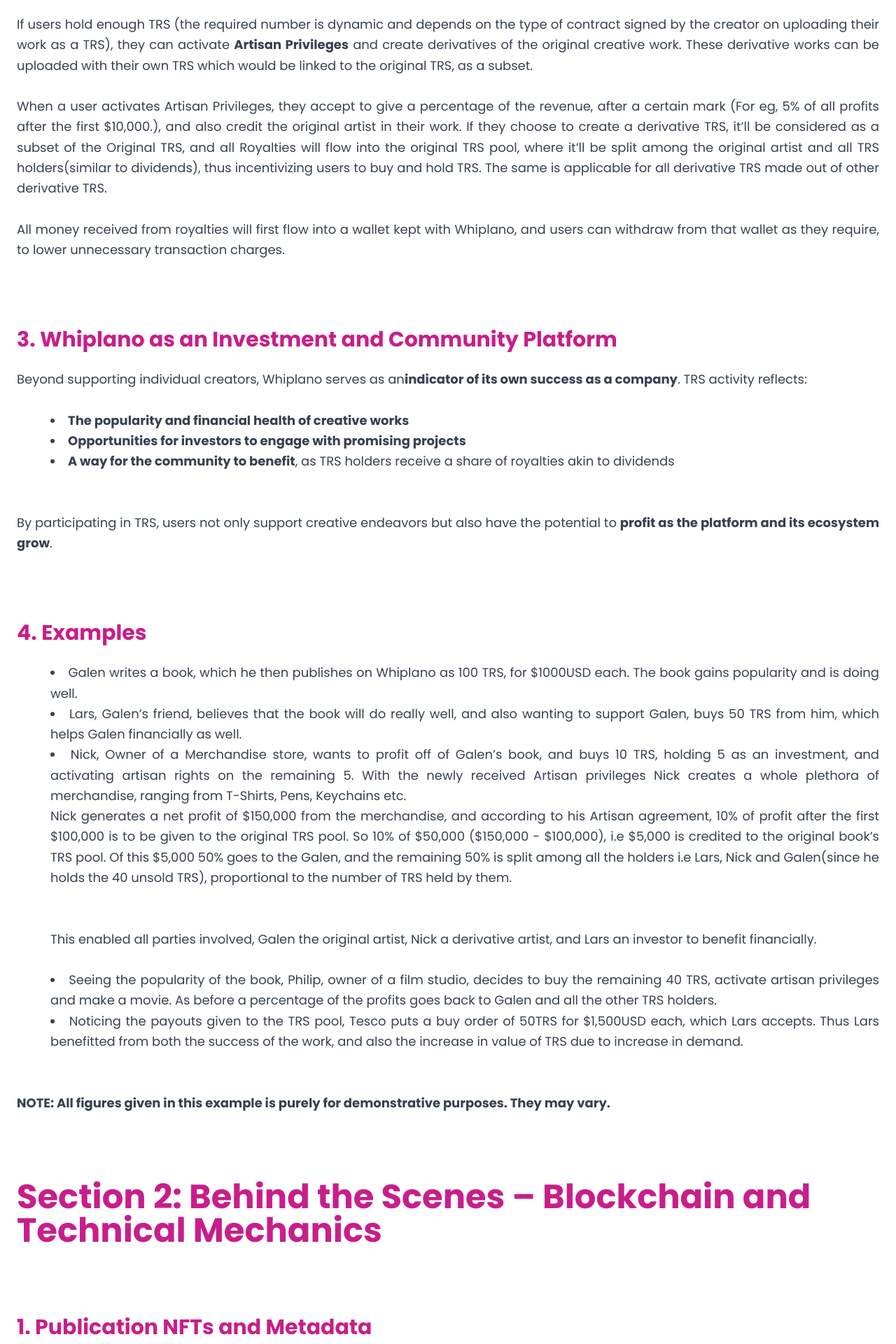
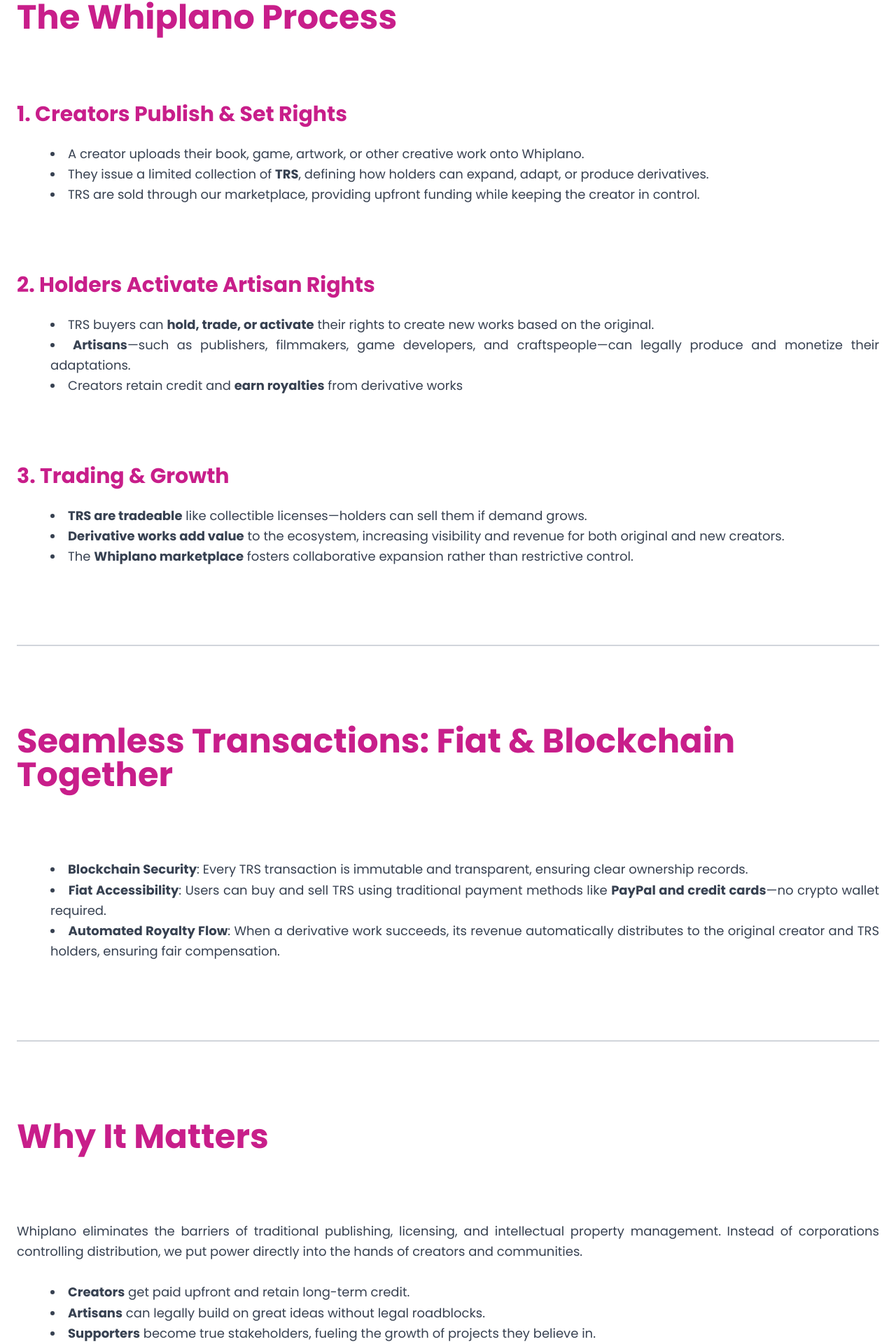
Before and after one commit to GalenGoodwick/whiplano-web, a Next.js app: page /how-it-works in a window 1280 px wide. Shown: the part 852-2772 px from the top of the page at 70% size. Built offline with nearby package versions, Linux system fonts and the light colour scheme.

Commit message:
Changed the contents of how it works

```diff
--- a/src/components/how-it-work-text/index.tsx
+++ b/src/components/how-it-work-text/index.tsx
@@ -5,201 +5,103 @@
     return (
         <section className="py-12 bg-white">
             <div className="container mx-auto flex flex-col gap-[6rem] px-6">
-        <h1 className="text-5xl font-extrabold  text-[#C81E8A]">Section 1: User Guide – Engaging with Whiplano</h1>
-        {/*1. Creating and Holding TRS*/}
+                <h1 className="text-5xl font-extrabold  text-[#C81E8A]">Empowering Creativity, Expanding Opportunity</h1>
                 <div className="flex flex-col  ">
-            <h2 className="text-3xl font-extrabold  mb-6 text-[#C81E8A]">1. Creating and Holding TRS</h2>
                     <p className="text-lg leading-relaxed text-gray-700 md:text-justify">
-            Users can engage with intellectual property on Whiplano by
-            acquiring <strong>Tradable Right Seeds(TRS)</strong>. They are digital assets
-            that function like shares in creative works, which allows holders to :
+                        <b>Whiplano</b> is revolutionizing creative ownership by transforming intellectual property rights into dynamic, tradeable assets. We provide a decentralized system where creators, artisans, and supporters collaborate freely—without corporate gatekeepers.
 
                         <br /><br />
 
+                        At the heart of our system are <b>Tradable Seed Rights (TRS)</b>—a new way to distribute, expand, and commercialize creative works. TRS enable creators to divide and sell expansion and production rights like NFTs, but without the volatility of traditional crypto markets. Our unique technology bridges blockchain security with fiat accessibility, ensuring anyone can participate, no matter their technical background.
+                    </p>
+                </div>
+
+                <hr className=" border-t-2 border-gray-300 my-4" />
+
+                <h1 className="text-5xl font-extrabold  text-[#C81E8A]">The Whiplano Process
+                </h1>
+                {/*1. Creators Publish & Set Rights*/}
+                <div className="flex flex-col ">
+                    <h2 className="text-3xl font-extrabold mb-6 text-[#C81E8A]">1. Creators Publish & Set Rights</h2>
+                    <p className="text-lg leading-relaxed text-gray-700 md:text-justify">
                         <ul className="list-disc list-inside pl-[3rem]">
-                <li><strong>Invest in Creative Works</strong>, as a potential financial asset, anticipating and increase in value as the project gains traction and becomes popular.</li>
-                <li><strong>Trade TRS</strong> on the marketplace with other users similar to how Stocks are traded on Stock Exchanges</li>
-                <li><strong>Activate Artisan Privileges</strong>, By holding the required amount of TRS, unlocking the ability to create and monetize off of derivative works.</li>
+                            <li>A creator uploads their book, game, artwork, or other creative work onto Whiplano.</li>
+                            <li>They issue a limited collection of <b>TRS</b>, defining how holders can expand, adapt, or produce derivatives.</li>
+                            <li>TRS are sold through our marketplace, providing upfront funding while keeping the creator in control.</li>
+                        </ul>
+                    </p>
+                </div>
+
+                {/*2. Holders Activate Artisan Rights*/}
+                <div className="flex flex-col ">
+                    <h2 className="text-3xl font-extrabold mb-6 text-[#C81E8A]">2. Holders Activate Artisan Rights</h2>
+                    <p className="text-lg leading-relaxed text-gray-700 md:text-justify">
+
+                        <ul className="list-disc list-inside pl-[3rem]">
+                            <li>TRS buyers can <b>hold, trade, or activate</b> their rights to create new works based on the original.</li>
+                            <li><b>Artisans</b>—such as publishers, filmmakers, game developers, and craftspeople—can legally produce and monetize their adaptations.</li>
+                            <li>Creators retain credit and <b>earn royalties</b> from derivative works</li>
+                        </ul>
+                    </p>
+                </div>
+
+                {/*3. Trading & Growth*/}
+                <div className="flex flex-col ">
+                    <h2 className="text-3xl font-extrabold mb-6 text-[#C81E8A]">3. Trading & Growth</h2>
+                    <p className="text-lg leading-relaxed text-gray-700 md:text-justify">
+                        <ul className="list-disc list-inside pl-[3rem]">
+                            <li><b>TRS are tradeable</b> like collectible licenses—holders can sell them if demand grows.</li>
+                            <li><b>Derivative works add value</b> to the ecosystem, increasing visibility and revenue for both original and new creators.</li>
+                            <li>The <b>Whiplano marketplace</b> fosters collaborative expansion rather than restrictive control.</li>
+                        </ul>
+                    </p>
+                </div>
+
+                <hr className=" border-t-2 border-gray-300 my-4" />
+
+                <h1 className="text-5xl font-extrabold  text-[#C81E8A]">Seamless Transactions: Fiat & Blockchain Together</h1>
+
+                <div className="flex flex-col ">
+                    <p className="text-lg leading-relaxed text-gray-700 md:text-justify">
+                        <ul className="list-disc list-inside pl-[3rem]">
+                            <li><b>Blockchain Security</b>: Every TRS transaction is immutable and transparent, ensuring clear ownership records.</li>
+                            <li><b>Fiat Accessibility</b>: Users can buy and sell TRS using traditional payment methods like <b>PayPal and credit cards</b>—no crypto wallet required.</li>
+                            <li><b>Automated Royalty Flow</b>: When a derivative work succeeds, its revenue automatically distributes to the original creator and TRS holders, ensuring fair compensation.</li>
+
                         </ul>
 
                     </p>
                 </div>
 
-        {/*2. Creating Derivative Works and Derivative TRS*/}
+                <hr className=" border-t-2 border-gray-300 my-4" />
+
+                <h1 className="text-5xl font-extrabold  text-[#C81E8A]">Why It Matters</h1>
+
                 <div className="flex flex-col ">
-            <h2 className="text-3xl font-extrabold mb-6 text-[#C81E8A]">2. Creating Derivative Works and Derivative TRS</h2>
                     <p className="text-lg leading-relaxed text-gray-700 md:text-justify">
-            If users hold enough TRS (the required number is dynamic and depends
-            on the type of contract signed by the creator on uploading their work
-            as a TRS), they can activate <strong>Artisan Privileges</strong> and create derivatives
-            of the original creative work. These derivative works can be uploaded
-            with their own TRS which would be linked to the original TRS, as a
-            subset.
+                        Whiplano eliminates the barriers of traditional publishing, licensing, and intellectual property management. Instead of corporations controlling distribution, we put power directly into the hands of creators and communities.
 
                         <br /><br />
 
-            When a user activates Artisan Privileges, they accept to give a
-            percentage of the revenue, after a certain mark (For eg, 5% of all
-            profits after the first $10,000.), and also credit the original artist
-            in their work. If they choose to create a derivative TRS, it’ll
-            be considered as a subset of the Original TRS, and all Royalties
-            will flow into the original TRS pool, where it’ll be split among
-            the original artist and all TRS holders(similar to dividends), thus
-            incentivizing users to buy and hold TRS. The same is applicable for
-            all derivative TRS made out of other derivative TRS.
+                        <ul className="list-disc list-inside pl-[3rem]">
+                            <li><b>Creators</b> get paid upfront and retain long-term credit.</li>
+                            <li><b>Artisans</b> can legally build on great ideas without legal roadblocks.</li>
+                            <li><b>Supporters</b> become true stakeholders, fueling the growth of projects they believe in.</li>
+                        </ul>
 
                         <br /><br />
-            All money received from royalties will first flow into a wallet kept
-            with Whiplano, and users can withdraw from that wallet as they require,
-            to lower unnecessary transaction charges.
+
+                        <h1 className="text-xl font-extrabol ">
+                            <strong>Whiplano isn’t just a marketplace—it’s an entirely new creative economy where imagination thrives, ownership is fluid, and opportunities are limitless.</strong>
+                        </h1>
+
 
                     </p>
                 </div>
 
-        {/*3. Whiplano as an Investment and Community Platform*/}
-        <div className="flex flex-col ">
-            <h2 className="text-3xl font-extrabold mb-6 text-[#C81E8A]">3. Whiplano as an Investment and Community Platform</h2>
-            <p className="text-lg leading-relaxed text-gray-700 md:text-justify">
-            Beyond supporting individual creators, Whiplano serves as an
-            <strong>indicator of its own success as a company</strong>. TRS activity reflects:
+                <hr className=" border-t-2 border-gray-300 mt-4" />
 
-            <br /><br />
-
-            <ul className="list-disc list-inside pl-[3rem]">
-                <li><strong>The popularity and financial health of creative works</strong></li>
-                <li><strong>Opportunities for investors to engage with promising projects</strong></li>
-                <li><strong>A way for the community to benefit</strong>, as TRS holders receive a share of royalties akin to dividends</li>
-            </ul>
-
-            <br /><br />
-
-            By participating in TRS, users not only support creative endeavors but
-            also have the potential to <strong>profit as the platform and its ecosystem grow</strong>.
-
-            </p>
-        </div>
-
-        {/*4. Examples*/}
-        <div className="flex flex-col ">
-            <h2 className="text-3xl font-extrabold mb-6 text-[#C81E8A]">4. Examples</h2>
-            <p className="text-lg leading-relaxed text-gray-700 md:text-justify">
-            <ul className="list-disc list-inside pl-[3rem]">
-                <li>Galen writes a book, which he then publishes on Whiplano as 100 TRS, for
-                    $1000USD each. The book gains popularity and is doing well.</li>
-                <li>Lars, Galen’s friend, believes that the book will do really well, and
-                    also wanting to support Galen, buys 50 TRS from him, which helps Galen
-                    financially as well.</li>
-                <li>Nick, Owner of a Merchandise store, wants to profit off of Galen’s book,
-                    and buys 10 TRS, holding 5 as an investment, and activating artisan rights
-                     on the remaining 5. With the newly received Artisan privileges Nick creates
-                     a whole plethora of merchandise, ranging from T-Shirts, Pens, Keychains etc.
-                <br /> Nick generates a net profit of $150,000 from the merchandise, and according to his Artisan agreement, 10% of profit after the first $100,000 is to be given to the original TRS pool. So 10% of $50,000 ($150,000 - $100,000), i.e $5,000 is credited to the original book’s TRS pool. Of this $5,000 50% goes to the Galen, and the remaining 50% is split among all the holders i.e Lars, Nick and Galen(since he holds the 40 unsold TRS), proportional to the number of TRS held by them.</li>
-
-                <br /><br />
-                This enabled all parties involved, Galen the original artist, Nick a derivative artist, and Lars an investor to benefit financially.
-                <br /><br />
-
-                <li>Seeing the popularity of the book, Philip, owner of a film studio, decides to buy the remaining 40 TRS, activate artisan privileges and make a movie. As before a percentage of the profits goes back to Galen and all the other TRS holders.</li>
-                <li>Noticing the payouts given to the TRS pool, Tesco puts a buy order of 50TRS for $1,500USD each, which Lars accepts. Thus Lars benefitted from both the success of the work, and also the increase in value of TRS due to increase in demand.</li>
-
-            </ul>
-            <br /><br />
-
-            <strong>NOTE: All figures given in this example is purely for demonstrative purposes. They may vary. </strong>
-
-            </p>
-        </div>
-
-        <h1 className="text-5xl font-extrabold  text-[#C81E8A]">Section 2: Behind the Scenes – Blockchain and Technical Mechanics</h1>
-
-
-        {/*1. Publication NFTs and Metadata*/}
-        <div className="flex flex-col ">
-            <h2 className="text-3xl font-extrabold mb-6 text-[#C81E8A]">1. Publication NFTs and Metadata</h2>
-            <p className="text-lg leading-relaxed text-gray-700 md:text-justify">
-            When a creator publishes a work, it is minted as a <strong>publication NFT</strong>
-            on the blockchain. This NFT contains:
-
-            <br /><br />
-
-            <ul className="list-disc list-inside pl-[3rem]">
-                <li>The <strong>metadata URI</strong>, which stores ownership details and licensing terms.</li>
-                <li><strong>Initial TRS supply</strong> settings, determining how many TRS can be issued.</li>
-                <li><strong>Update mechanisms</strong>, ensuring that TRS transactions modify the metadata to reflect new holders and derivative works.</li>
-            </ul>
-
-            </p>
-        </div>
-
-        {/*2. TRS Transactions and Market Dynamics*/}
-        <div className="flex flex-col ">
-            <h2 className="text-3xl font-extrabold mb-6 text-[#C81E8A]">2. TRS Transactions and Market Dynamics</h2>
-            <p className="text-lg leading-relaxed text-gray-700 md:text-justify">
-            TRS exists as <strong>fungible tokens</strong> tied to the original NFT.
-            Transactions are recorded <strong>on-chain</strong>, ensuring transparency.
-            When a TRS is bought, sold, or transferred:
-
-            <br /><br />
-
-            <ul className="list-disc list-inside pl-[3rem]">
-                <li>The metadata of the associated publication NFT <strong>updates to reflect ownership changes</strong>.</li>
-                <li>Transactions are stored on the blockchain, ensuring security and verification.</li>
-            </ul>
-
-            </p>
-        </div>
-
-        {/*3. Buffer Wallet and Withdrawals*/}
-        <div className="flex flex-col ">
-            <h2 className="text-3xl font-extrabold mb-6 text-[#C81E8A]">3. Buffer Wallet and Withdrawals</h2>
-            <p className="text-lg leading-relaxed text-gray-700 md:text-justify">
-            Royalties and earnings from TRS transactions accumulate in a
-            <strong> Whiplano-controlled buffer wallet (THIS IS NOT A CRYPTO WALLET).</strong>.
-            Users can:
-
-            <br /><br />
-
-            <ul className="list-disc list-inside pl-[3rem]">
-                <li>Track their share of earnings via the blockchain.</li>
-                <li>Withdraw their share at any time.</li>
-                <li>See real-time analytics of TRS distribution and revenue generation.</li>
-            </ul>
-
-            </p>
-        </div>
-
-        {/*4. Ensuring Security and Transparency*/}
-        <div className="flex flex-col ">
-            <h2 className="text-3xl font-extrabold mb-6 text-[#C81E8A]">4. Ensuring Security and Transparency</h2>
-            <p className="text-lg leading-relaxed text-gray-700 md:text-justify">
-            <ul className="list-disc list-inside pl-[3rem]">
-                <li>We introduce transparency into Whiplano, since all users can view all transactions and ownership history of each TRS. This also acts as proof against malpractice or technical errors.</li>
-                <li>To enable the less technologically inclined users to view the same history without assistance, we will also be building a visual platform, which will act as a blockchain explorer of sort, but much less complicated, and more intuitive with a graphical interface.</li>
-            </ul>
-
-            </p>
-        </div>
-
-        <hr className="border-t-2 border-gray-300 my-4" />
-
-        {/*Conclusion*/}
-        <div className="flex flex-col ">
-            <h2 className="text-5xl font-extrabold mb-10 text-[#C81E8A]">Conclusion</h2>
-            <p className="text-lg leading-relaxed text-gray-700 md:text-justify">
-            Whiplano blends <strong>blockchain innovation with community-driven creativity</strong>,
-            making it a <strong>
-                platform for investment, artistic collaboration, and
-                sustainable growth
-            </strong>. Whether you&apos;re a creator, investor, or artisan,
-            Whiplano empowers you to shape the future of decentralized intellectual
-            property.
-
-            <br /><br />
-
-            <strong>Welcome to Whiplano—where creativity meets opportunity.</strong>
-
-            </p>
-        </div>
+                <h1 className="text-5xl font-extrabold  text-[#C81E8A] mb-10">Join the Movement </h1>
 
             </div>
         </section>
```
Lines whose indentation alone changed are shown as unchanged.
